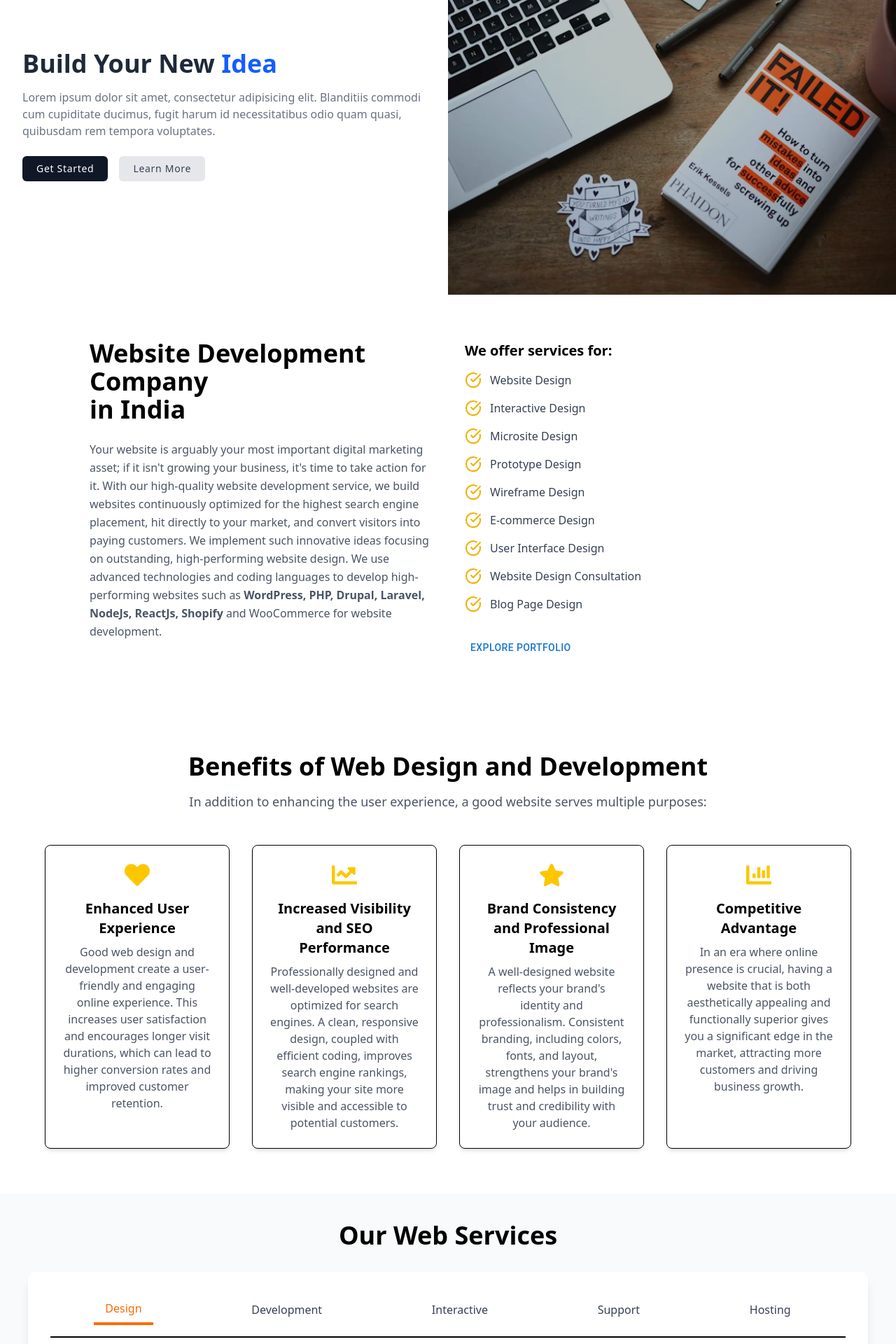
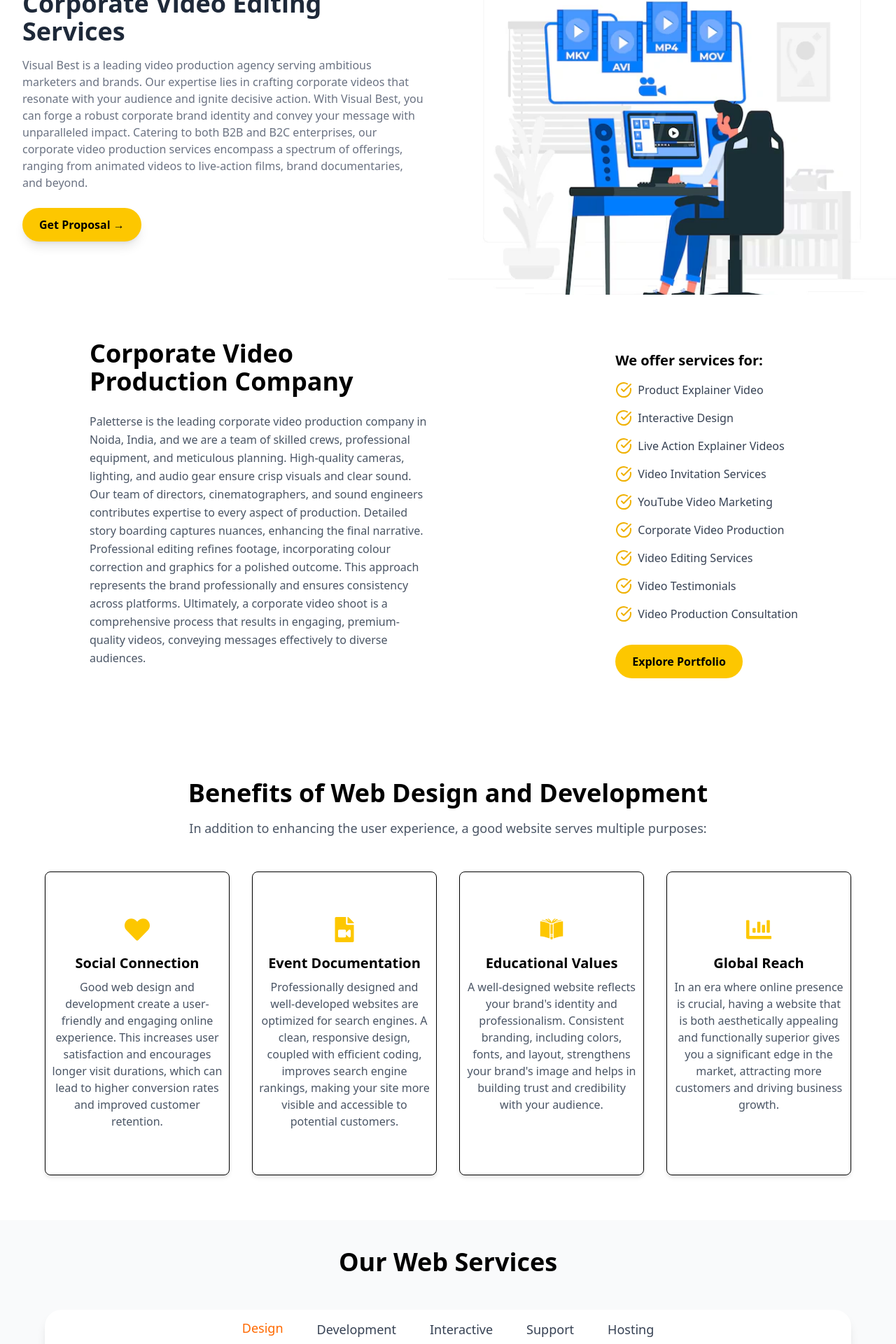
Before and after one commit to dcoder-nikhil0/Paletters, a React (Vite) app in the folder client/: page /video in a window 1280 px wide. Shown: the part 160-2080 px from the top of the page at 70% size. Built offline with nearby package versions, Linux system fonts and the light colour scheme.

Commit message:
Video Page design Done

```diff
--- a/client/src/Components/Video/VidBenefits.jsx
+++ b/client/src/Components/Video/VidBenefits.jsx
@@ -1,37 +1,50 @@
-import React from 'react';
-import { FaHeart, FaChartLine, FaStar, FaChartBar } from 'react-icons/fa';
+import React from "react";
+import { FaHeart, FaFileVideo , FaStar, FaChartBar } from "react-icons/fa";
+import { GiBookCover } from "react-icons/gi";
 
-const VidBenefits = () => {
+const WebBenefits = () => {
   const benefits = [
     {
       icon: <FaHeart className="text-yellow-400 text-4xl" />,
-      title: 'Enhanced User Experience',
-      description: 'Good web design and development create a user-friendly and engaging online experience. This increases user satisfaction and encourages longer visit durations, which can lead to higher conversion rates and improved customer retention.'
+      title: "Social Connection",
+      description:
+        "Good web design and development create a user-friendly and engaging online experience. This increases user satisfaction and encourages longer visit durations, which can lead to higher conversion rates and improved customer retention.",
     },
     {
-      icon: <FaChartLine className="text-yellow-400 text-4xl" />,
-      title: 'Increased Visibility and SEO Performance',
-      description: 'Professionally designed and well-developed websites are optimized for search engines. A clean, responsive design, coupled with efficient coding, improves search engine rankings, making your site more visible and accessible to potential customers.'
+      icon: <FaFileVideo  className="text-yellow-400 text-4xl" />,
+      title: "Event Documentation",
+      description:
+        "Professionally designed and well-developed websites are optimized for search engines. A clean, responsive design, coupled with efficient coding, improves search engine rankings, making your site more visible and accessible to potential customers.",
     },
     {
-      icon: <FaStar className="text-yellow-400 text-4xl" />,
-      title: 'Brand Consistency and Professional Image',
-      description: 'A well-designed website reflects your brand\'s identity and professionalism. Consistent branding, including colors, fonts, and layout, strengthens your brand\'s image and helps in building trust and credibility with your audience.'
+      icon: <GiBookCover className="text-yellow-400 text-4xl" />,
+      title: "Educational Values",
+      description:
+        "A well-designed website reflects your brand's identity and professionalism. Consistent branding, including colors, fonts, and layout, strengthens your brand's image and helps in building trust and credibility with your audience.",
     },
     {
       icon: <FaChartBar className="text-yellow-400 text-4xl" />,
-      title: 'Competitive Advantage',
-      description: 'In an era where online presence is crucial, having a website that is both aesthetically appealing and functionally superior gives you a significant edge in the market, attracting more customers and driving business growth.'
-    }
+      title: "Global Reach",
+      description:
+        "In an era where online presence is crucial, having a website that is both aesthetically appealing and functionally superior gives you a significant edge in the market, attracting more customers and driving business growth.",
+    },
   ];
 
   return (
     <section className="py-16 bg-white text-center">
-      <h2 className="text-4xl font-bold">Benefits of Web Design and Development</h2>
-      <p className="text-lg text-gray-600 mt-4">In addition to enhancing the user experience, a good website serves multiple purposes:</p>
-      <div className="grid grid-cols-1 md:grid-cols-2 lg:grid-cols-4 gap-8 mt-12 max-w-6xl mx-auto">
+      <h2 className="text-4xl font-bold">
+        Benefits of Web Design and Development
+      </h2>
+      <p className="text-lg text-gray-600 mt-4">
+        In addition to enhancing the user experience, a good website serves
+        multiple purposes:
+      </p>
+      <div className="grid grid-cols-1 md:grid-cols-2 lg:grid-cols-4 px-16 gap-8 mt-12 max-w-8xl mx-auto">
         {benefits.map((item, index) => (
-          <div key={index} className="p-6 border rounded-lg shadow-md hover:shadow-lg transition">
+          <div
+            key={index}
+            className="py-16 p-2 border rounded-lg shadow-md hover:shadow-lg transition"
+          >
             <div className="flex justify-center mb-4">{item.icon}</div>
             <h3 className="text-xl font-semibold">{item.title}</h3>
             <p className="text-gray-600 mt-2">{item.description}</p>
@@ -42,4 +55,4 @@ const VidBenefits = () => {
   );
 };
 
-export default VidBenefits;
+export default WebBenefits;
--- a/client/src/Components/Video/VidHero.jsx
+++ b/client/src/Components/Video/VidHero.jsx
@@ -1,54 +1,53 @@
-import React from 'react'
-import { Box } from '@mui/material'
-import back from '../../assets/back.webp'
+import { Box } from "@mui/material";
+import React from "react";
+import video from "../../assets/video-files-concept-illustration_114360-4418.webp";
+import { Link } from "react-router-dom";
 
-const VidHero = () => {
+const ContHero = () => {
   return (
     <Box>
-      <div className="lg:flex">
-        <div className="flex items-center justify-center w-full px-6 py-8 lg:h-[32rem] lg:w-1/2">
-          <div className="max-w-xl">
-            <h2 className="text-3xl font-semibold text-gray-800 lg:text-4xl">
-              Build Your New{" "}
-              <span className="text-blue-600 ">Idea</span>
+      <div class="lg:flex">
+        <div class="flex items-center justify-center w-full px-6 py-8 lg:h-[32rem] lg:w-1/2">
+          <div class="max-w-xl">
+            <h2 class="text-3xl font-semibold text-gray-800 lg:text-4xl">
+            Corporate Video Editing Services
             </h2>
 
-            <p className="mt-4 text-sm text-gray-500 lg:text-base">
-              Lorem ipsum dolor sit amet, consectetur adipisicing elit.
-              Blanditiis commodi cum cupiditate ducimus, fugit harum id
-              necessitatibus odio quam quasi, quibusdam rem tempora voluptates.
+            <p class="mt-4 text-sm text-gray-500 lg:text-base">
+              Visual Best is a leading video production agency serving ambitious
+              marketers and brands. Our expertise lies in crafting corporate
+              videos that resonate with your audience and ignite decisive
+              action. With Visual Best, you can forge a robust corporate brand
+              identity and convey your message with unparalleled impact.
+              Catering to both B2B and B2C enterprises, our corporate video
+              production services encompass a spectrum of offerings, ranging
+              from animated videos to live-action films, brand documentaries,
+              and beyond.
             </p>
 
-            <div className="flex flex-col mt-6 space-y-3 lg:space-y-0 lg:flex-row">
-              <a
-                href="#"
-                className="block px-5 py-2 text-sm font-medium tracking-wider text-center text-white transition-colors duration-300 transform bg-gray-900 rounded-md hover:bg-gray-700"
+            <div class="flex flex-col mt-6 space-y-3 lg:space-y-0 lg:flex-row">
+              <Link
+                to="/contact"
+                className="bg-yellow-400 hover:bg-yellow-500 text-black font-bold py-3 px-6 rounded-full shadow-lg transition"
               >
-                Get Started
-              </a>
-              <a
-                href="#"
-                className="block px-5 py-2 text-sm font-medium tracking-wider text-center text-gray-700 transition-colors duration-300 transform bg-gray-200 rounded-md lg:mx-4 hover:bg-gray-300"
-              >
-                Learn More
-              </a>
+                Get Proposal →
+              </Link>
             </div>
           </div>
         </div>
 
-        <div className="w-full h-64 lg:w-1/2 lg:h-auto">
+        <div class="w-full h-64 lg:w-1/2 lg:h-auto">
           <div
-            className="w-full h-full bg-cover"
+            class="w-full h-full bg-cover"
             style={{
-                backgroundImage : 'url(' + back + ')',
+              backgroundImage: "url(" + video + ")",
             }}
           >
-            <div className="w-full h-full bg-black opacity-25"></div>
           </div>
         </div>
       </div>
     </Box>
-  )
-}
+  );
+};
 
-export default VidHero
+export default ContHero;
--- a/client/src/Components/Video/VidOffers.jsx
+++ b/client/src/Components/Video/VidOffers.jsx
@@ -1,18 +1,18 @@
-import React from "react";
 import { CheckCircle } from "lucide-react";
 import { Button } from "@mui/material";
+import { Link } from "react-router-dom";
 
-const VidOffers = () => {
+const WebOffers = () => {
   const services = [
-    "Website Design",
+    "Product Explainer Video",
     "Interactive Design",
-    "Microsite Design",
-    "Prototype Design",
-    "Wireframe Design",
-    "E-commerce Design",
-    "User Interface Design",
-    "Website Design Consultation",
-    "Blog Page Design",
+    "Live Action Explainer Videos",
+    "Video Invitation Services",
+    "YouTube Video Marketing",
+    "Corporate Video Production",
+    "Video Editing Services",
+    "Video Testimonials",
+    "Video Production Consultation",
   ];
 
   return (
@@ -20,39 +20,49 @@ const VidOffers = () => {
       <div className="grid md:grid-cols-2 gap-12 items-center">
         <div>
           <h1 className="text-4xl font-bold mb-6">
-            Website Development Company <br /> in India
+            Corporate Video Production Company
           </h1>
           <p className="text-gray-600 leading-relaxed mb-8">
-            Your website is arguably your most important digital marketing
-            asset; if it isn't growing your business, it's time to take action
-            for it. With our high-quality website development service, we build
-            websites continuously optimized for the highest search engine
-            placement, hit directly to your market, and convert visitors into
-            paying customers. We implement such innovative ideas focusing on
-            outstanding, high-performing website design. We use advanced
-            technologies and coding languages to develop high-performing
-            websites such as{" "}
-            <span className="font-bold">
-              WordPress, PHP, Drupal, Laravel, NodeJs, ReactJs, Shopify
-            </span>{" "}
-            and WooCommerce for website development.
+            Paletterse is the leading corporate video production company in
+            Noida, India, and we are a team of skilled crews, professional
+            equipment, and meticulous planning. High-quality cameras, lighting,
+            and audio gear ensure crisp visuals and clear sound. Our team of
+            directors, cinematographers, and sound engineers contributes
+            expertise to every aspect of production. Detailed story boarding
+            captures nuances, enhancing the final narrative. Professional
+            editing refines footage, incorporating colour correction and
+            graphics for a polished outcome. This approach represents the brand
+            professionally and ensures consistency across platforms. Ultimately,
+            a corporate video shoot is a comprehensive process that results in
+            engaging, premium-quality videos, conveying messages effectively to
+            diverse audiences.
           </p>
         </div>
 
-        <div>
-          <h2 className="text-xl font-semibold mb-4">We offer services for:</h2>
+        <div className="flex justify-end">
+          <div className="text-right">
+            <h2 className="text-xl font-semibold flex justify-start mb-4">
+              We offer services for:
+            </h2>
             <ul className="space-y-4">
               {services.map((service, index) => (
-              <li key={index} className="flex items-center text-gray-700">
-                <CheckCircle className="text-yellow-500 mr-3" />
-                {service}
+                <li
+                  key={index}
+                  className="flex items-center justify-start text-gray-700"
+                >
+                  <CheckCircle className="text-yellow-500 mr-2" />
+                  <span className="mr-3">{service}</span>
                 </li>
               ))}
             </ul>
-          <div className="mt-8">
-            <Button className="bg-yellow-400 text-black px-6 py-3 rounded-full hover:bg-yellow-500">
+            <div className="flex justify-start mt-8">
+              <Link
+                to="/portfolio"
+                className="bg-yellow-400 font-bold text-black px-6 py-3 rounded-full hover:bg-yellow-500"
+              >
                 Explore Portfolio
-            </Button>
+              </Link>
+            </div>
           </div>
         </div>
       </div>
@@ -60,4 +70,4 @@ const VidOffers = () => {
   );
 };
 
-export default VidOffers;
+export default WebOffers;
--- a/client/src/Components/Video/VidService.jsx
+++ b/client/src/Components/Video/VidService.jsx
@@ -1,4 +1,9 @@
 import React, { useState } from "react";
+import design from "../../assets/design.webp";
+import dev from "../../assets/dev.webp";
+import interactive from "../../assets/interactive.webp";
+import host from "../../assets/hosting.webp";
+import service from "../../assets/service.webp";
 
 const services = {
   Design: {
@@ -10,6 +15,7 @@ const services = {
       "Landing Page Design",
       "Ceros Experience Design",
     ],
+    image: design, // Replace with your image path
   },
   Development: {
     title: "Web Development Service",
@@ -19,47 +25,55 @@ const services = {
       "API Integration",
       "Scalable Architecture",
     ],
+    image: dev, // Replace with your image path
   },
   Interactive: {
     title: "Interactive Solutions",
     description: `We create interactive websites and applications that engage users with dynamic content, animations, and seamless navigation.`,
     features: ["Animations", "User Engagement", "Seamless Navigation"],
+    image: interactive, // Replace with your image path
   },
   Support: {
     title: "24/7 Support Service",
     description: `Our support team is available round-the-clock to assist you with technical issues, updates, and maintenance.`,
     features: ["24/7 Availability", "Technical Assistance", "Regular Updates"],
+    image: service, // Replace with your image path
   },
   Hosting: {
     title: "Reliable Hosting Solutions",
     description: `We provide secure and high-speed hosting services with guaranteed uptime and regular backups.`,
     features: ["High-speed Servers", "Regular Backups", "99.9% Uptime"],
+    image: host, // Replace with your image path
   },
 };
 
-const VidService = () => {
+export default function WebServices() {
   const [activeTab, setActiveTab] = useState("Design");
+
   return (
     <div className="p-10 bg-gray-50 min-h-screen">
-      <h1 className="text-4xl font-bold text-center mb-8">Our Web Services</h1>
-      <div className="bg-white rounded-xl shadow-lg p-8">
-        <div className="flex justify-around border-b-2 pb-4">
+      <h1 className="text-4xl font-bold text-center mb-12">Our Web Services</h1>
+
+      <div className="bg-white rounded-3xl shadow-lg max-w-6xl mx-auto overflow-hidden">
+        <div className="flex justify-center border-b-2 pb-4">
           {Object.keys(services).map((tab) => (
             <button
               key={tab}
               onClick={() => setActiveTab(tab)}
-              className={`px-4 py-2 font-medium ${
+              className={`px-6 py-3 text-lg font-medium transition ${
                 activeTab === tab
                   ? "text-orange-500 border-b-4 border-orange-500"
-                  : "text-gray-700"
+                  : "text-gray-700 hover:text-orange-500"
               }`}
             >
               {tab}
             </button>
           ))}
         </div>
-        <div className="p-6">
-          <h2 className="text-2xl font-semibold">
+
+        <div className="p-10 grid grid-cols-1 lg:grid-cols-2 gap-8 items-center">
+          <div className="order-2 lg:order-1">
+            <h2 className="text-3xl font-semibold">
               {services[activeTab].title}
             </h2>
             <p className="mt-4 text-gray-700">
@@ -72,15 +86,23 @@ const VidService = () => {
                 </li>
               ))}
             </ul>
-        </div>
-        <div className="text-center mt-6">
-          <button className="bg-yellow-400 hover:bg-yellow-500 text-black font-bold py-2 px-6 rounded-full shadow-lg transition">
+            <div className="mt-6">
+              <button className="bg-yellow-400 hover:bg-yellow-500 text-black font-bold py-3 px-6 rounded-full shadow-lg transition">
                 Get High Performing Website →
               </button>
             </div>
           </div>
+
+          {/* Image Section */}
+          <div className="order-1 lg:order-2">
+            <img
+              src={services[activeTab].image}
+              alt={services[activeTab].title}
+              className="w-auto h-auto object-cover rounded-2xl shadow-md hover:scale-105 transition transform duration-300"
+            />
+          </div>
+        </div>
+      </div>
     </div>
   );
-};
-
-export default VidService;
+}
```
Also changed, not shown: client/src/assets/video-files-concept-illustration_114360-4418.webp (added). Lines whose indentation alone changed are shown as unchanged.
